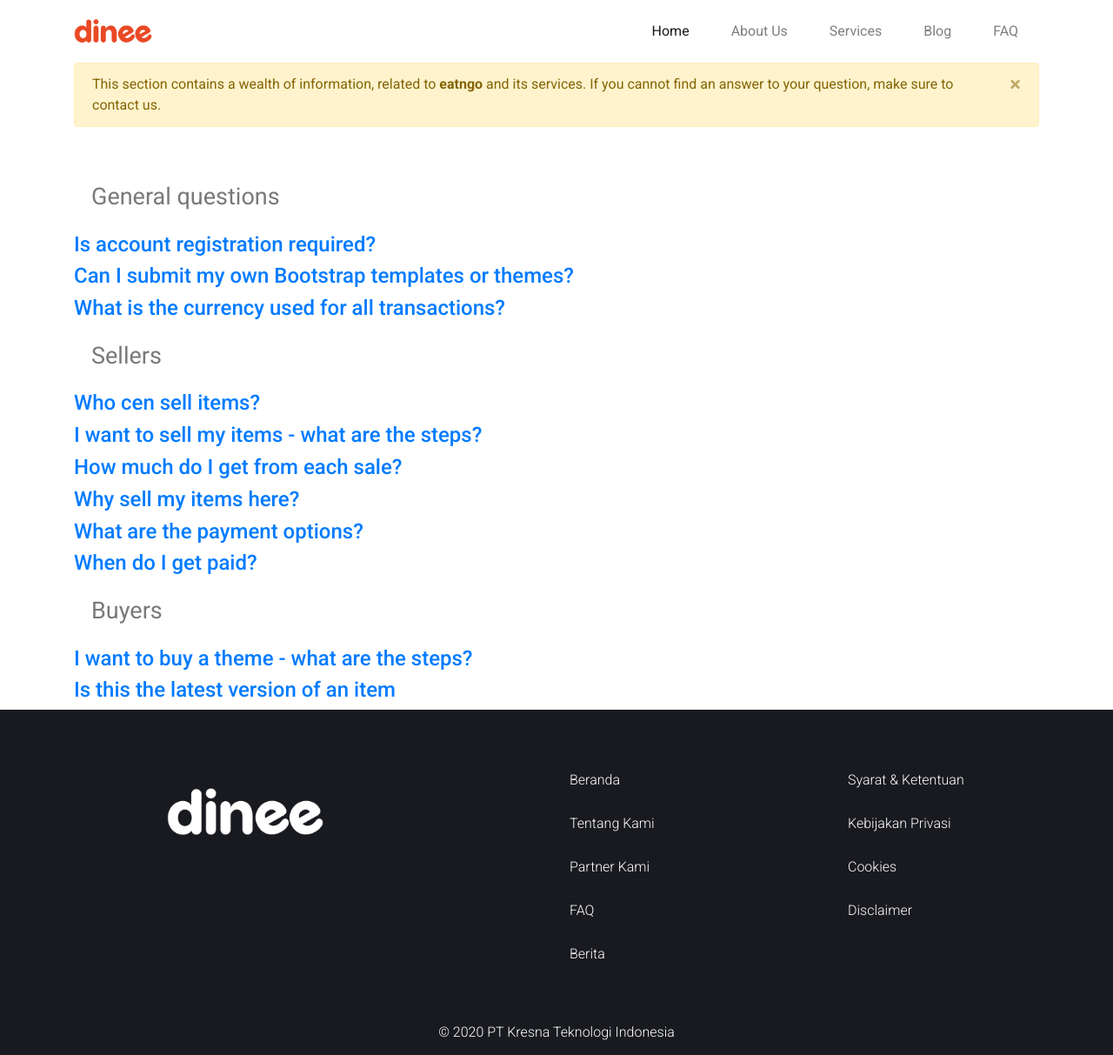
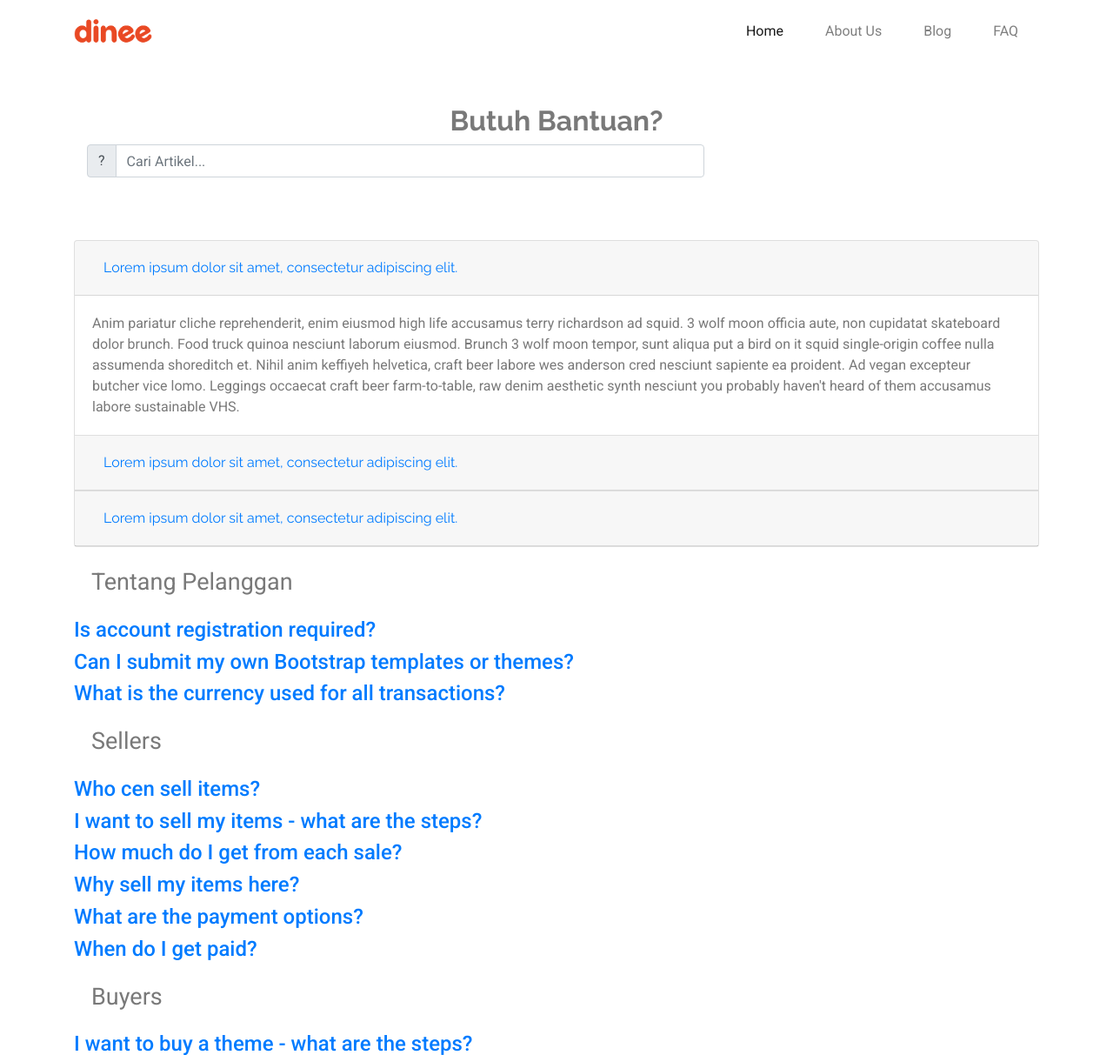
Before and after one commit to bernandocharles/dinee, a Django app: page /faq/ in a window 1280 px wide. Shown: the top 1213 px of the page at 87% size. Run offline with Django 3.2, Linux system fonts and the light colour scheme; some libraries are stand-ins or nearby versions.

Commit message:
working on FAQ page

```diff
--- a/home/templates/home/homepage/faq.html
+++ b/home/templates/home/homepage/faq.html
@@ -9,16 +9,68 @@
     <br />
     <br />
 
-    <div class="alert alert-warning alert-dismissible" role="alert">
-        <button type="button" class="close" data-dismiss="alert"><span aria-hidden="true">&times;</span><span class="sr-only">Close</span></button>
-        This section contains a wealth of information, related to <strong>eatngo</strong> and its services. If you cannot find an answer to your question,
-        make sure to contact us.
+    <div class="my-5">
+        <h2 class="text-lg-center">Butuh Bantuan?</h2>
+        <div class="col-md-8 center">
+            <div class="input-group">
+              <div class="input-group-prepend">
+                <span class="input-group-text" id="basic-addon1">?</span>
+              </div>
+              <input type="text" class="form-control" placeholder="Cari Artikel..." aria-label="Cari Artikel..." aria-describedby="basic-addon1">
+            </div>
+          </div>
     </div>
 
     <br />
 
+    <div class="accordion" id="accordionExample">
+        <div class="card">
+          <div class="card-header" id="headingOne">
+            <h2 class="mb-0">
+              <button class="btn btn-link" type="button" data-toggle="collapse" data-target="#collapseOne" aria-expanded="true" aria-controls="collapseOne">
+                Lorem ipsum dolor sit amet, consectetur adipiscing elit.
+              </button>
+            </h2>
+          </div>
+
+          <div id="collapseOne" class="collapse show" aria-labelledby="headingOne" data-parent="#accordionExample">
+            <div class="card-body">
+                Anim pariatur cliche reprehenderit, enim eiusmod high life accusamus terry richardson ad squid. 3 wolf moon officia aute, non cupidatat skateboard dolor brunch. Food truck quinoa nesciunt laborum eiusmod. Brunch 3 wolf moon tempor, sunt aliqua put a bird on it squid single-origin coffee nulla assumenda shoreditch et. Nihil anim keffiyeh helvetica, craft beer labore wes anderson cred nesciunt sapiente ea proident. Ad vegan excepteur butcher vice lomo. Leggings occaecat craft beer farm-to-table, raw denim aesthetic synth nesciunt you probably haven't heard of them accusamus labore sustainable VHS.
+            </div>
+          </div>
+        </div>
+        <div class="card">
+          <div class="card-header" id="headingTwo">
+            <h2 class="mb-0">
+              <button class="btn btn-link collapsed" type="button" data-toggle="collapse" data-target="#collapseTwo" aria-expanded="false" aria-controls="collapseTwo">
+                Lorem ipsum dolor sit amet, consectetur adipiscing elit.
+              </button>
+            </h2>
+          </div>
+          <div id="collapseTwo" class="collapse" aria-labelledby="headingTwo" data-parent="#accordionExample">
+            <div class="card-body">
+                Anim pariatur cliche reprehenderit, enim eiusmod high life accusamus terry richardson ad squid. 3 wolf moon officia aute, non cupidatat skateboard dolor brunch. Food truck quinoa nesciunt laborum eiusmod. Brunch 3 wolf moon tempor, sunt aliqua put a bird on it squid single-origin coffee nulla assumenda shoreditch et. Nihil anim keffiyeh helvetica, craft beer labore wes anderson cred nesciunt sapiente ea proident. Ad vegan excepteur butcher vice lomo. Leggings occaecat craft beer farm-to-table, raw denim aesthetic synth nesciunt you probably haven't heard of them accusamus labore sustainable VHS.
+            </div>
+          </div>
+        </div>
+        <div class="card">
+          <div class="card-header" id="headingThree">
+            <h2 class="mb-0">
+              <button class="btn btn-link collapsed" type="button" data-toggle="collapse" data-target="#collapseThree" aria-expanded="false" aria-controls="collapseThree">
+                Lorem ipsum dolor sit amet, consectetur adipiscing elit.
+              </button>
+            </h2>
+          </div>
+          <div id="collapseThree" class="collapse" aria-labelledby="headingThree" data-parent="#accordionExample">
+            <div class="card-body">
+                Anim pariatur cliche reprehenderit, enim eiusmod high life accusamus terry richardson ad squid. 3 wolf moon officia aute, non cupidatat skateboard dolor brunch. Food truck quinoa nesciunt laborum eiusmod. Brunch 3 wolf moon tempor, sunt aliqua put a bird on it squid single-origin coffee nulla assumenda shoreditch et. Nihil anim keffiyeh helvetica, craft beer labore wes anderson cred nesciunt sapiente ea proident. Ad vegan excepteur butcher vice lomo. Leggings occaecat craft beer farm-to-table, raw denim aesthetic synth nesciunt you probably haven't heard of them accusamus labore sustainable VHS.
+            </div>
+          </div>
+        </div>
+    </div>
+
     <div class="panel-group" id="accordion">
-        <div class="faqHeader">General questions</div>
+        <div class="faqHeader">Tentang Pelanggan</div>
         <div class="panel panel-default">
             <div class="panel-heading">
                 <h4 class="panel-title">
--- a/templates/base.html
+++ b/templates/base.html
@@ -21,9 +21,6 @@
             </li>
             <li class="nav-item ">
               <a class="nav-link" href="{% url 'aboutus' %}">About Us</a>
-            </li>
-            <li class="nav-item">
-              <a class="nav-link" href="{% url 'services' %}">Services</a>
             </li>
             <li class="nav-item">
               <a class="nav-link" href="{% url 'blog' %}">Blog</a>
@@ -55,9 +52,6 @@
           </li>
           <li class="nav-item ">
             <a class="nav-link" href="{% url 'aboutus' %}">About Us</a>
-          </li>
-          <li class="nav-item">
-            <a class="nav-link" href="{% url 'services' %}">Services</a>
           </li>
           <li class="nav-item">
             <a class="nav-link" href="{% url 'blog' %}">Blog</a>
```
Also changed, not shown: home/templates/home/homepage/blog.html (+3 -16 lines).
